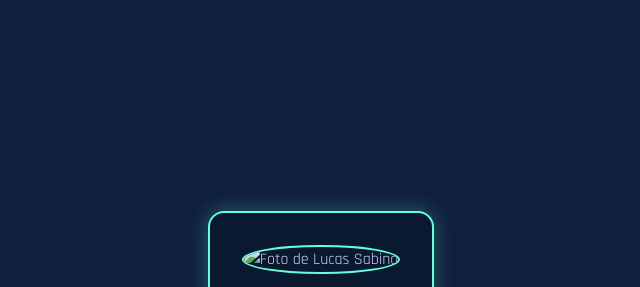
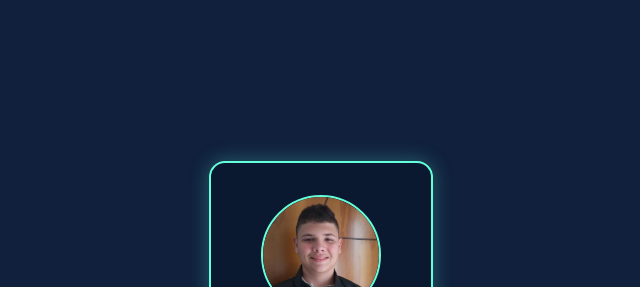
Before and after one commit to LucasSabino2009/portfolio, a plain HTML site: page index.html in a window 1280 px wide. Shown: the part 81-368 px from the top of the page, without its empty margins (319-959 px from the left). Drawn offline with Linux system fonts and the light colour scheme.

Commit message:
Update index.html

```diff
--- a/index.html
+++ b/index.html
@@ -353,7 +353,7 @@
 
   <div class="tela-inicial" id="telaInicial">
     <div class="caixa-inicial">
-      <img src="IMG/Mídia.jfif" alt="Foto de Lucas Sabino" />
+      <img src="Mídia.jfif" alt="Foto de Lucas Sabino" />
       <h1>Lucas Sabino</h1>
       <button onclick="iniciarPerfil()">Iniciar Perfil</button>
     </div>
```
